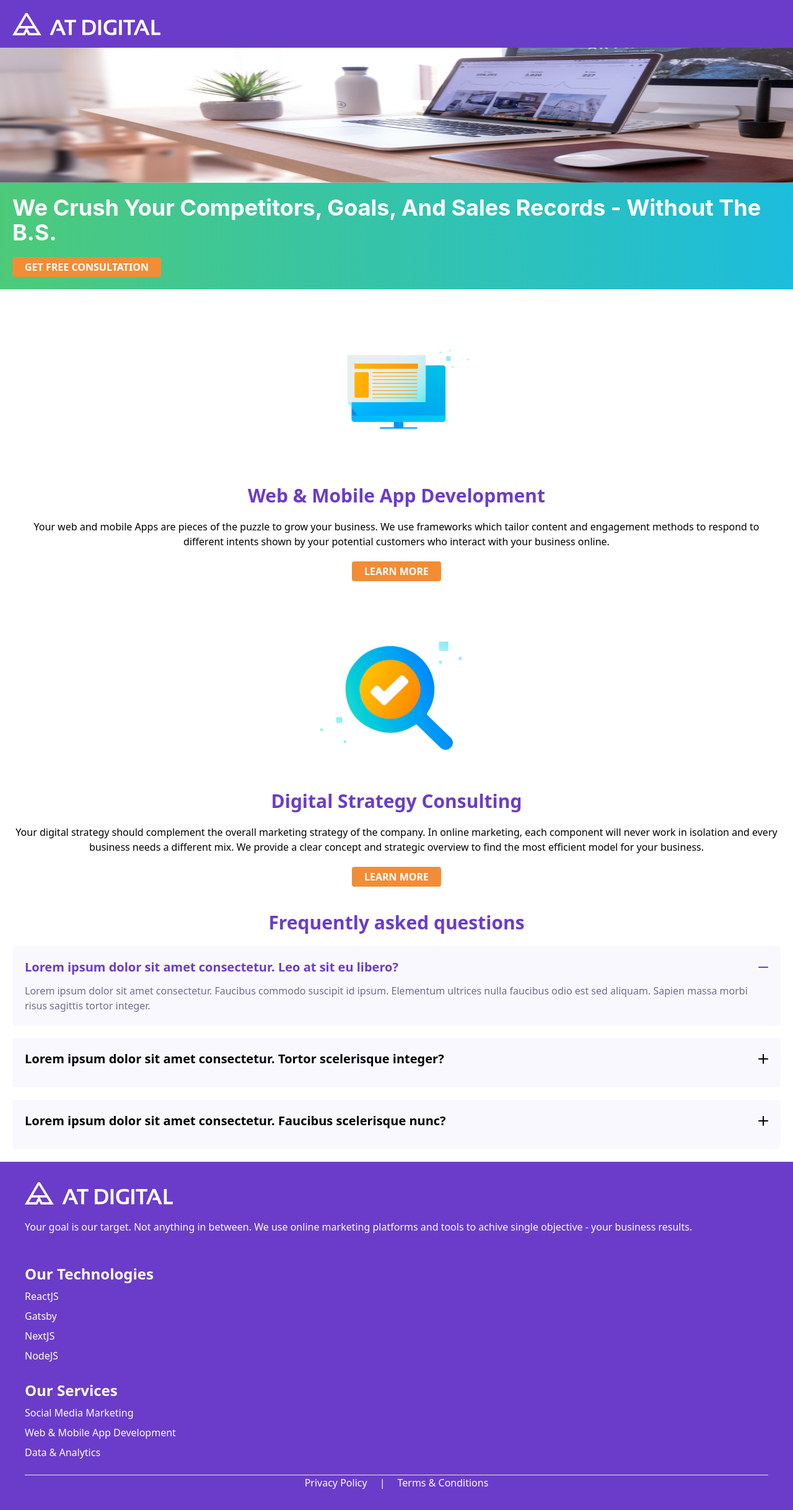
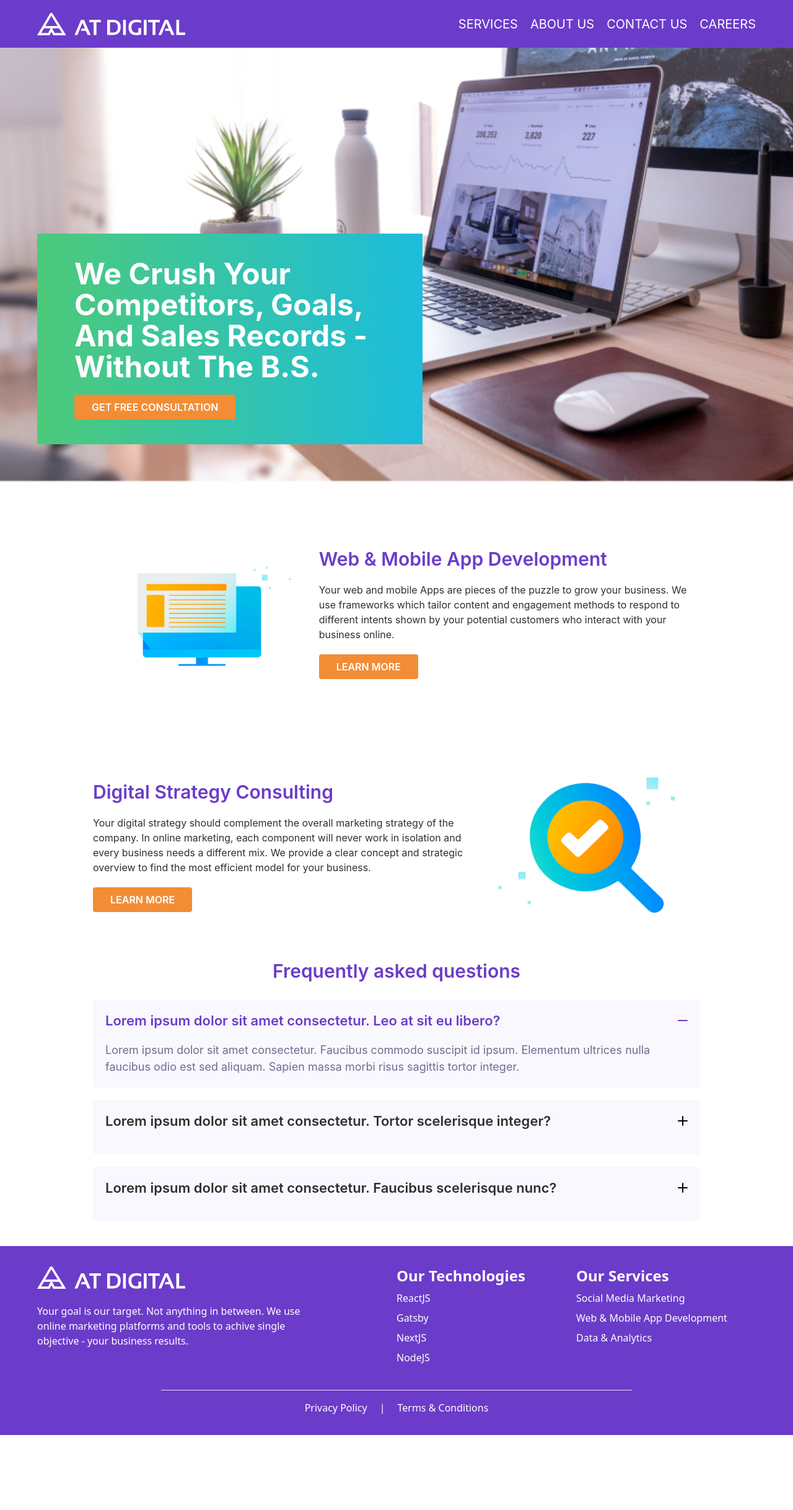
Before and after one commit to HirunaIlukpitiya/AT-Digital, a React (Vite) app: page / in a window 1280 px wide. Shown: the whole page at 62% size. After the commit the page ends 2316 px from the top, so only its background shows below. Built offline with nearby package versions, Linux system fonts and the light colour scheme.

Commit message:
Refactor component styles and update dependencies

```diff
--- a/src/components/Q&A.jsx
+++ b/src/components/Q&A.jsx
@@ -13,7 +13,7 @@ const QandA = ({ Arrayprop, titleprop }) => {
 
   return (
     <>
-      <div className="relative space-y-5 z-50">
+      <div className="relative space-y-5 md:space-y-7 z-50">
         <h2
           className={`text-ATpurple font-semibold text-center px-5 ${
             !titleprop ? "hidden" : null
@@ -21,17 +21,18 @@ const QandA = ({ Arrayprop, titleprop }) => {
         >
           {titleprop}
         </h2>
+        <div className="space-y-5">
         {QAList.map((item, index) => {
           const isOpen = index === openIndex;
           return (
             <div
-              className="bg-ATlightpurple w-auto h-auto space-y-3 px-5 py-5 rounded"
+              className="bg-ATlightpurple w-auto h-auto space-y-5  px-5 py-5 rounded z-50"
               key={index}
             >
-              <div className="flex justify-between space-x-40">
+              <div className="flex justify-between space-x-32  ">
                 <div className={""}>
                   <h4
-                    className={`font-semibold text-${
+                    className={`font-semibold md:text-[22px] text-${
                       isOpen ? "ATpurple" : "Black"
                     }`}
                   >
@@ -46,11 +47,12 @@ const QandA = ({ Arrayprop, titleprop }) => {
               </div>
 
               <div className="">
-                {isOpen && <p className="text-ATsilver">{item.answer}</p>}
+                {isOpen && <p className="text-ATsilver text-[16px] md:text-[18px]">{item.answer}</p>}
               </div>
             </div>
           );
         })}
+        </div>
       </div>
     </>
   );
--- a/src/components/footer.jsx
+++ b/src/components/footer.jsx
@@ -3,44 +3,47 @@ import Logo from "../assets/ATlogo.svg";
 const Footer = () => {
   return (
     <>
-      <footer className=" z-10 sm:px-10 sm:py-8 bg-ATpurple text-white bottom-0">
+      <footer className="relative z-0 px-10 lg:px-[60px] py-8 bg-ATpurple text-white space-y-10">
+        <section className=" space-y-10 lg:grid grid-cols-2 lg:space-y-0 justify-between">
+        <div className="">
         <img src={Logo} alt="Logo" className="" />
         <br />
 
-        <p className="text-left">
+        <p className="text-left md:w-[443px]">
           Your goal is our target. Not anything in between. We use online
           marketing platforms and tools to achive single objective - your
           business results.
         </p>
-        <br />
-        <br />
-        <div className="grid sm:space-y-7">
-          <div className=" ">
-            <dl className=" space-y-2">
-              <dt className=" text-2xl font-semibold">Our Technologies</dt>
-              <dd>ReactJS</dd>
-              <dd>Gatsby</dd>
-              <dd>NextJS</dd>
-              <dd>NodeJS</dd>
-            </dl>
-          </div>
+        </div>
 
-          <div className=" ">
-            <dl className=" space-y-2">
-              <dt className="text-2xl font-semibold">Our Services</dt>
-              <dd>Social Media Marketing</dd>
-              <dd>Web & Mobile App Development</dd>
-              <dd>Data & Analytics</dd>
-            </dl>
-          </div>
+        <div className="space-y-7 md:grid md:grid-cols-2 md:space-y-0 lg:space-x-[108] ">
+            <ul className="space-y-2">
+              <li className=" text-2xl font-semibold">Our Technologies</li>
+              <li>ReactJS</li>
+              <li>Gatsby</li>
+              <li>NextJS</li>
+              <li>NodeJS</li>
+            </ul>
+            <ul className="space-y-2">
+              <li className="text-2xl font-semibold">Our Services</li>
+              <li>Social Media Marketing</li>
+              <li>Web & Mobile App Development</li>
+              <li>Data & Analytics</li>
+            </ul>
         </div>
-        <br />
+        </section>
+
+
+        <section className="space-y-4">
+        <div className="md:px-10 lg:px-[200px] xl:px-[320px]">
         <hr />
+        </div>
         <p className="flex justify-center space-x-5">
           <span>Privacy Policy</span>
           <span>|</span>
           <span>Terms & Conditions</span>
         </p>
+        </section>
       </footer>
     </>
   );
--- a/src/components/navbar.jsx
+++ b/src/components/navbar.jsx
@@ -5,16 +5,12 @@ import { useState } from "react";
 const NavBar = () => {
   const menuItems = [
     {
-      title: "Home",
-      link: "/",
+        title: "Services",
+        link: "/services",
     },
     {
       title: "About Us",
       link: "/about",
-    },
-    {
-      title: "Services",
-      link: "/services",
     },
     {
       title: "Contact Us",
@@ -33,20 +29,33 @@ const NavBar = () => {
   };
   return (
     <>
-      <nav className=" sm:px-5 sm:h-[77px] bg-ATpurple flex items-center sm:justify-between ">
+      <nav className=" font-Inter px-5 md:px-10 lg:px-[60px] xl:[80px]  h-[77px] bg-ATpurple flex items-center justify-between ">
         <img src={Logo} alt="Logo" className="" />
-        <div className="block md:hidden">
+        <div className="md:hidden">
           <img src={MenuButton} alt="Menu Button" onClick={handleToggle} />
         </div>
-        <div className="sm:hidden"></div>
+        <div className="hidden md:flex">
+            <ul className="space-x-5 flex">
+                {menuItems.map((item, index = 1) => {
+                return (
+                    <li key={index} className=" text-white text-xl uppercase">
+                    {/* <Link to={item.link}>{item.title}</Link> */}
+                    {item.title}
+                    </li>
+                );
+                })}
+            </ul>
+        </div>
       </nav>
       {toggle ? (
         <div className="fixed top-0 left-0 w-screen h-screen bg-white flex px-5 py-7 justify-between z-50">
           <div className="">
-            <ul className=" space-y-5">
+            <ul className=" space-y-5 uppercase font-semibold">
+
+                <li>Home</li>
               {menuItems.map((item, index) => {
                 return (
-                  <li key={index}>
+                  <li key={index} >
                     {/* <Link to={item.link}>{item.title}</Link> */}
                     {item.title}
                   </li>
--- a/src/components/orangeButton.jsx
+++ b/src/components/orangeButton.jsx
@@ -1,6 +1,6 @@
 const OrangeButton = ({ props }) => {
   return (
-    <button className=" bg-ATorange px-5 py-1 text-white uppercase font-semibold rounded">
+    <button className=" bg-ATorange px-7 py-2 text-white uppercase font-semibold rounded">
       {props.text}
     </button>
   );
--- a/src/components/paragraph.jsx
+++ b/src/components/paragraph.jsx
@@ -2,7 +2,7 @@ const Paragraph = ({ props }) => {
   return (
     <>
       <h2 className=" text-ATpurple font-semibold">{props.title}</h2>
-      <p className=" ">{props.text}</p>
+      <p>{props.text}</p>
     </>
   );
 };
--- a/src/pages/home.jsx
+++ b/src/pages/home.jsx
@@ -27,25 +27,31 @@ const Home = () => {
   ];
   return (
     <>
-      <div className=" z-10">
-        <img src={HomeBG} alt="HomeBG" className="sm:h-[218px] w-screen" />
+      <div className=" z-10 font-Inter text-ATblack">
+        <section className="relative">
+          <img
+            src={HomeBG}
+            alt="HomeBG"
+            className="sm:h-[218px] md:h-[448px] lg:h-[700px] lg:z-10 w-screen"
+          />
 
-        <div className="px-5 py-5 bg-gradient-to-r from-ATlightgreen to-ATskyblue space-y-5 ">
-          <p className=" text-white text-[36px] text-left font-bold capitalize leading-10 font-Inter">
+          <div className="px-5 py-5 md:px-10 lg:bottom-[60px] lg:left-[60px] xl:left-[80px] lg:h-fit md:py-10 lg:z-20 lg:absolute lg:w-[622px] lg:pl-[60px] bg-gradient-to-r from-ATlightgreen to-ATskyblue space-y-5">
+            <p className=" text-white text-[36px] md:text-[48px] text-left font-bold capitalize leading-[50px]">
               We crush your competitors, goals, and sales records - without the
               B.S.
             </p>
             <OrangeButton props={{ text: "get free consultation" }} />
           </div>
+        </section>
 
-        <div className=" px-5 py-5 text-center space-y-5">
-          <div className=" flex justify-center">
+        <section className="px-5 py-5 md:px-10 md:py-10 space-y-5 lg:px-[150px] xl:px-[350px]">
+          <div className="text-center md:text-left md:flex md:items-center md:space-x-5 xl:space-x-[108px]">
             <img
               src={WebDev}
               alt="Web & Mobile App Development"
-              className="h-[275px] w-[275px]"
+              className="h-[275px] w-[275px] lg:h-[346px] lg:w-[346px] xl:h-[414px] xl:w-[414px]"
             />
-          </div>
+            <div className=" space-y-5">
               <Paragraph
                 props={{
                   title: "Web & Mobile App Development",
@@ -54,10 +60,12 @@ const Home = () => {
               />
               <OrangeButton props={{ text: "learn more" }} />
             </div>
-        <div className=" px-5 py-5 text-center space-y-5 ">
-          <div className=" flex justify-center">
-            <img src={DigStrategy} alt="Digital Strategy Consulting" />
           </div>
+
+          <div className=" text-center md:text-left md:flex md:flex-row-reverse space-y-5 md:items-center ">
+            <img src={DigStrategy} alt="Digital Strategy Consulting"
+            className="h-[275px] w-[275px] lg:h-[346px] lg:w-[346px] xl:h-[414px] xl:w-[414px]" />
+            <div className=" space-y-5 xl:mr-[108px] md:mr-[20px] ">
               <Paragraph
                 props={{
                   title: "Digital Strategy Consulting",
@@ -66,9 +74,15 @@ const Home = () => {
                />
               <OrangeButton props={{ text: "learn more" }} />
             </div>
-        <div className="px-5 py-5">
-          <QandA Arrayprop={QAlist} titleprop={"Frequently asked questions"} />
           </div>
+
+          <div className=" xl:px-[190px]">
+            <QandA
+              Arrayprop={QAlist}
+              titleprop={"Frequently asked questions"}
+            />
+          </div>
+        </section>
       </div>
     </>
   );
--- a/tailwind.config.cjs
+++ b/tailwind.config.cjs
@@ -20,9 +20,12 @@ export default {
         'ATorange' : '#F28D35',
         'ATlightpurple' : '#FAF8FF',
         'ATsilver' : '#6F6C90',
+        'ATblack' : '#2F2F2F',
+        'ATwhite' : '#FFF8E0',
       },
       fontFamily: {
         'Inter' : ['Inter', 'sans-serif'],
+        'poppins' : ['Poppins', 'sans-serif'],
       },
     },
   },
```
Also changed, not shown: src/components/homeDescription.jsx (deleted). Lines whose indentation alone changed are shown as unchanged.
